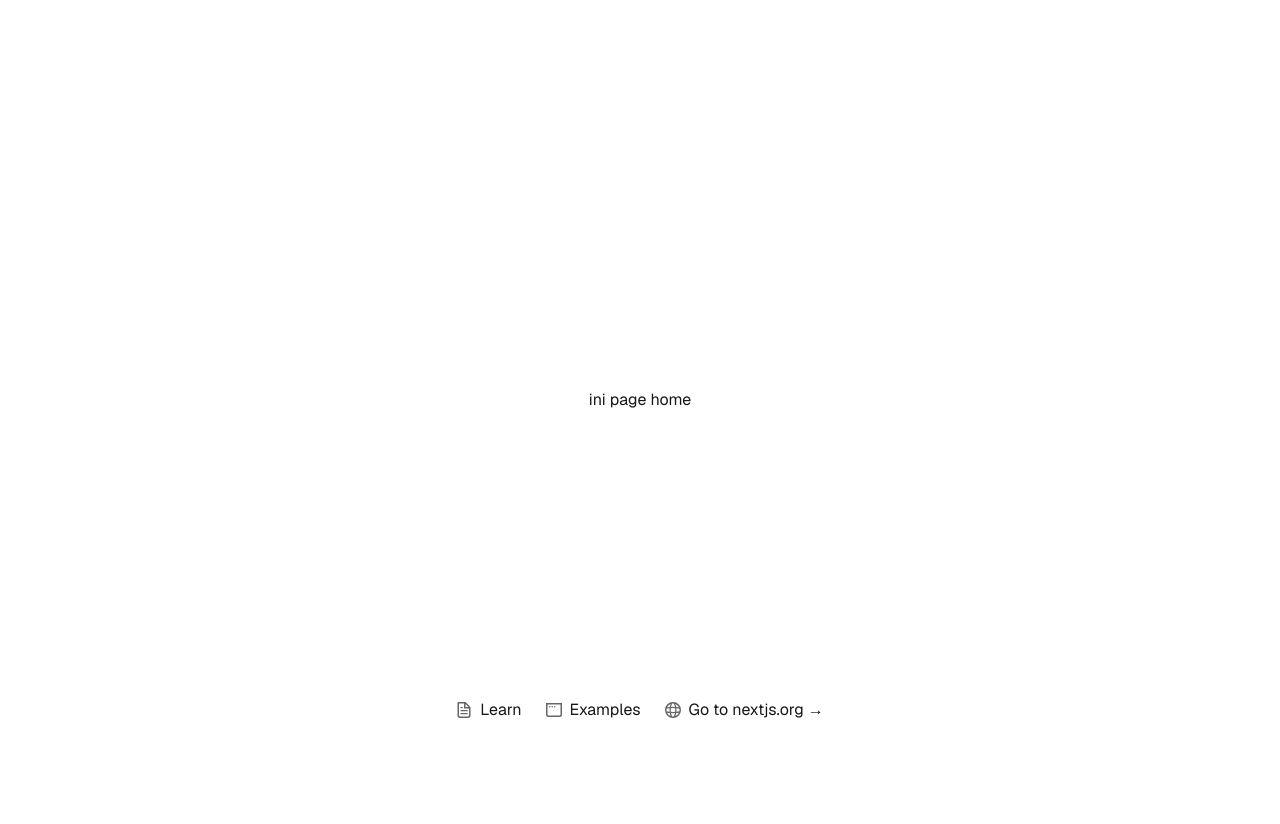
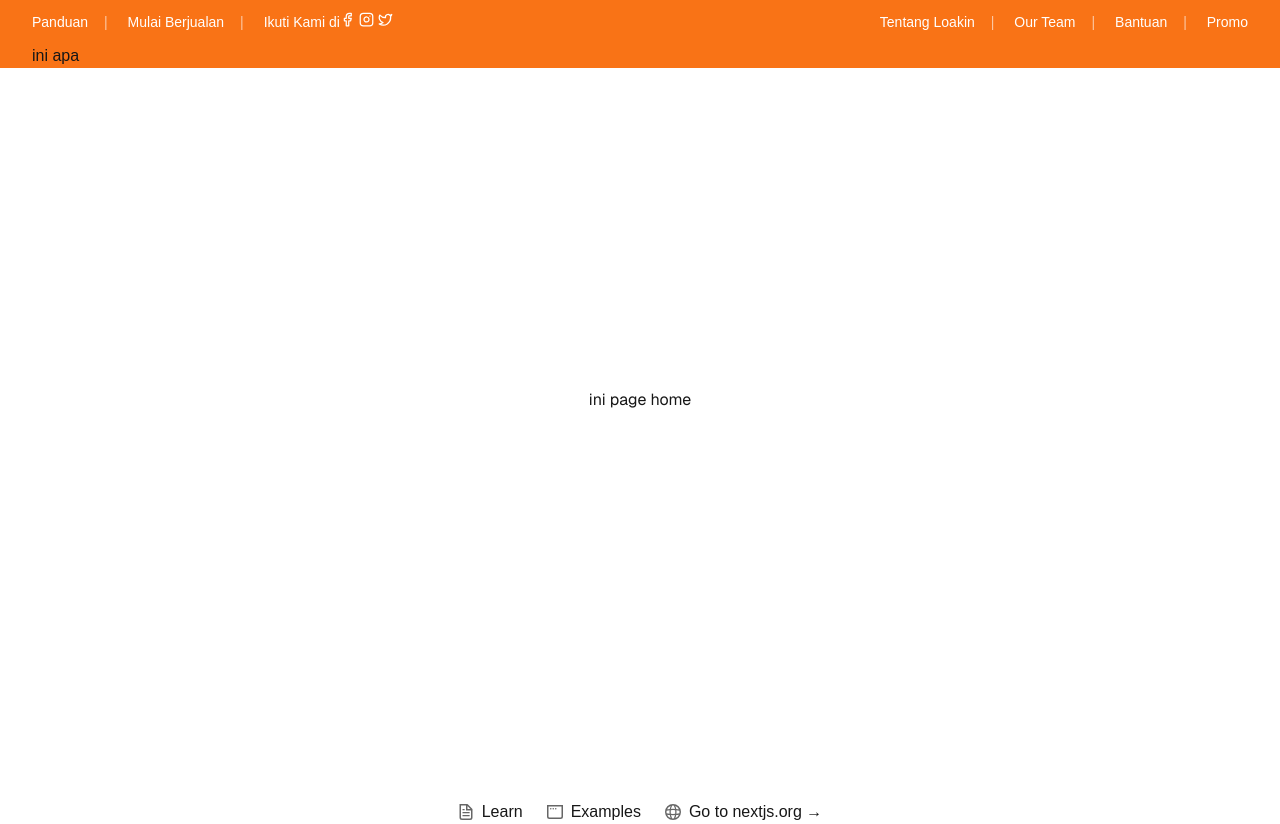
Before and after one commit to Usri-Yusron/loakin-next-app, a Next.js app: page / in a window 1280 px wide. Before the commit the page ends 800 px from the top, so only its background shows below. Built offline with nearby package versions, Linux system fonts and the light colour scheme.

Commit message:
penambahan komponen navbar

```diff
--- /dev/null
+++ b/app/components/Footer.js
@@ -0,0 +1,53 @@
+import Image from "next/image"
+
+export default function Footer() {
+    return(
+        <footer className="row-start-3 flex gap-6 flex-wrap items-center justify-center">
+        <a
+          className="flex items-center gap-2 hover:underline hover:underline-offset-4"
+          href="https://nextjs.org/learn?utm_source=create-next-app&utm_medium=appdir-template-tw&utm_campaign=create-next-app"
+          target="_blank"
+          rel="noopener noreferrer"
+        >
+          <Image
+            aria-hidden
+            src="/file.svg"
+            alt="File icon"
+            width={16}
+            height={16}
+          />
+          Learn
+        </a>
+        <a
+          className="flex items-center gap-2 hover:underline hover:underline-offset-4"
+          href="https://vercel.com/templates?framework=next.js&utm_source=create-next-app&utm_medium=appdir-template-tw&utm_campaign=create-next-app"
+          target="_blank"
+          rel="noopener noreferrer"
+        >
+          <Image
+            aria-hidden
+            src="/window.svg"
+            alt="Window icon"
+            width={16}
+            height={16}
+          />
+          Examples
+        </a>
+        <a
+          className="flex items-center gap-2 hover:underline hover:underline-offset-4"
+          href="https://nextjs.org?utm_source=create-next-app&utm_medium=appdir-template-tw&utm_campaign=create-next-app"
+          target="_blank"
+          rel="noopener noreferrer"
+        >
+          <Image
+            aria-hidden
+            src="/globe.svg"
+            alt="Globe icon"
+            width={16}
+            height={16}
+          />
+          Go to nextjs.org →
+        </a>
+      </footer>
+    )
+}
--- /dev/null
+++ b/app/components/Navbar.js
@@ -0,0 +1,32 @@
+import Link from "next/link"
+import { Facebook, Instagram, Twitter } from "lucide-react"
+
+export default function Navbar() {
+    return (
+        <nav className="fixed top-0 right-0 left-0 bg-orange-500/100">
+            <div className="px-8">
+                <div className="py-3 flex justify-between text-white text-sm">
+                    <div className="hidden md:flex gap-x-2">
+                        <Link href="#" className="font-normal hover:opacity-85">Panduan <span className="m-3 opacity-60">|</span></Link>
+                        <Link href="#" className="font-normal hover:opacity-85">Mulai Berjualan <span className="m-3 opacity-60">|</span></Link>
+                        <ul className="flex">
+                        <p href="#" className="font-normal">Ikuti Kami di</p>
+                            <Link href="" className="mr-1"><Facebook size={15}/></Link>
+                            <Link href="" className="mr-1"><Instagram size={15}/></Link>
+                            <Link href="" className="mr-1"><Twitter size={15}/></Link>
+                        </ul>
+                    </div>
+                    <div className="flex gap-x-2">
+                        <Link href="/" className="font-normal hover:opacity-85">Tentang Loakin <span className="m-3 opacity-60">|</span></Link>
+                        <Link href="/" className="font-normal hover:opacity-85">Our Team <span className="m-3 opacity-60">|</span></Link>
+                        <Link href="/" className="font-normal hover:opacity-85">Bantuan <span className="m-3 opacity-60">|</span></Link>
+                        <Link href="/" className="font-normal hover:opacity-85">Promo</Link>
+                    </div>
+                </div>
+                <div className="">
+                    <p>ini apa</p>
+                </div>
+            </div>
+        </nav>
+    )
+}
--- a/app/layout.js
+++ b/app/layout.js
@@ -1,5 +1,8 @@
 import { Geist, Geist_Mono } from "next/font/google";
 import "./globals.css";
+
+import Navbar from "./components/Navbar";
+import Footer from "./components/Footer";
 
 const geistSans = Geist({
   variable: "--font-geist-sans",
@@ -19,10 +22,10 @@ export const metadata = {
 export default function RootLayout({ children }) {
   return (
     <html lang="en">
-      <body
-        className={`${geistSans.variable} ${geistMono.variable} antialiased`}
-      >
-        {children}
+      <body className={`${geistSans.variable} ${geistMono.variable} antialiased`}>
+          <Navbar/>
+          {children}
+          <Footer/>
       </body>
     </html>
   );
--- a/app/page.js
+++ b/app/page.js
@@ -6,53 +6,6 @@ export default function Home() {
       <main className="flex flex-col gap-8 row-start-2 items-center sm:items-start">
         <p>ini page home</p>
       </main>
-      <footer className="row-start-3 flex gap-6 flex-wrap items-center justify-center">
-        <a
-          className="flex items-center gap-2 hover:underline hover:underline-offset-4"
-          href="https://nextjs.org/learn?utm_source=create-next-app&utm_medium=appdir-template-tw&utm_campaign=create-next-app"
-          target="_blank"
-          rel="noopener noreferrer"
-        >
-          <Image
-            aria-hidden
-            src="/file.svg"
-            alt="File icon"
-            width={16}
-            height={16}
-          />
-          Learn
-        </a>
-        <a
-          className="flex items-center gap-2 hover:underline hover:underline-offset-4"
-          href="https://vercel.com/templates?framework=next.js&utm_source=create-next-app&utm_medium=appdir-template-tw&utm_campaign=create-next-app"
-          target="_blank"
-          rel="noopener noreferrer"
-        >
-          <Image
-            aria-hidden
-            src="/window.svg"
-            alt="Window icon"
-            width={16}
-            height={16}
-          />
-          Examples
-        </a>
-        <a
-          className="flex items-center gap-2 hover:underline hover:underline-offset-4"
-          href="https://nextjs.org?utm_source=create-next-app&utm_medium=appdir-template-tw&utm_campaign=create-next-app"
-          target="_blank"
-          rel="noopener noreferrer"
-        >
-          <Image
-            aria-hidden
-            src="/globe.svg"
-            alt="Globe icon"
-            width={16}
-            height={16}
-          />
-          Go to nextjs.org →
-        </a>
-      </footer>
     </div>
   );
 }
```
Also changed, not shown: package.json (+6 -5 lines), 1 other file (tests, documents, lock files or other folders).
